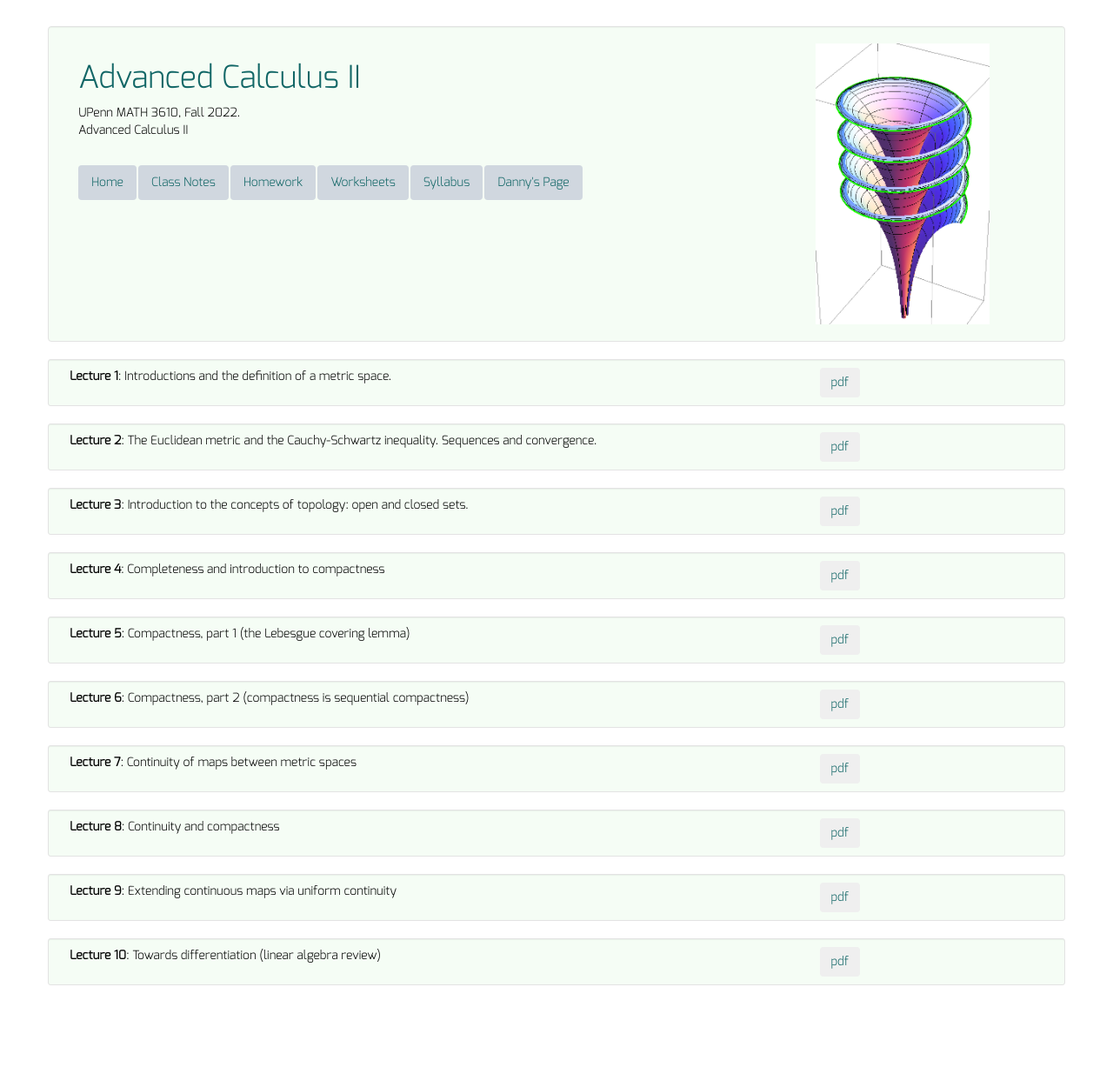
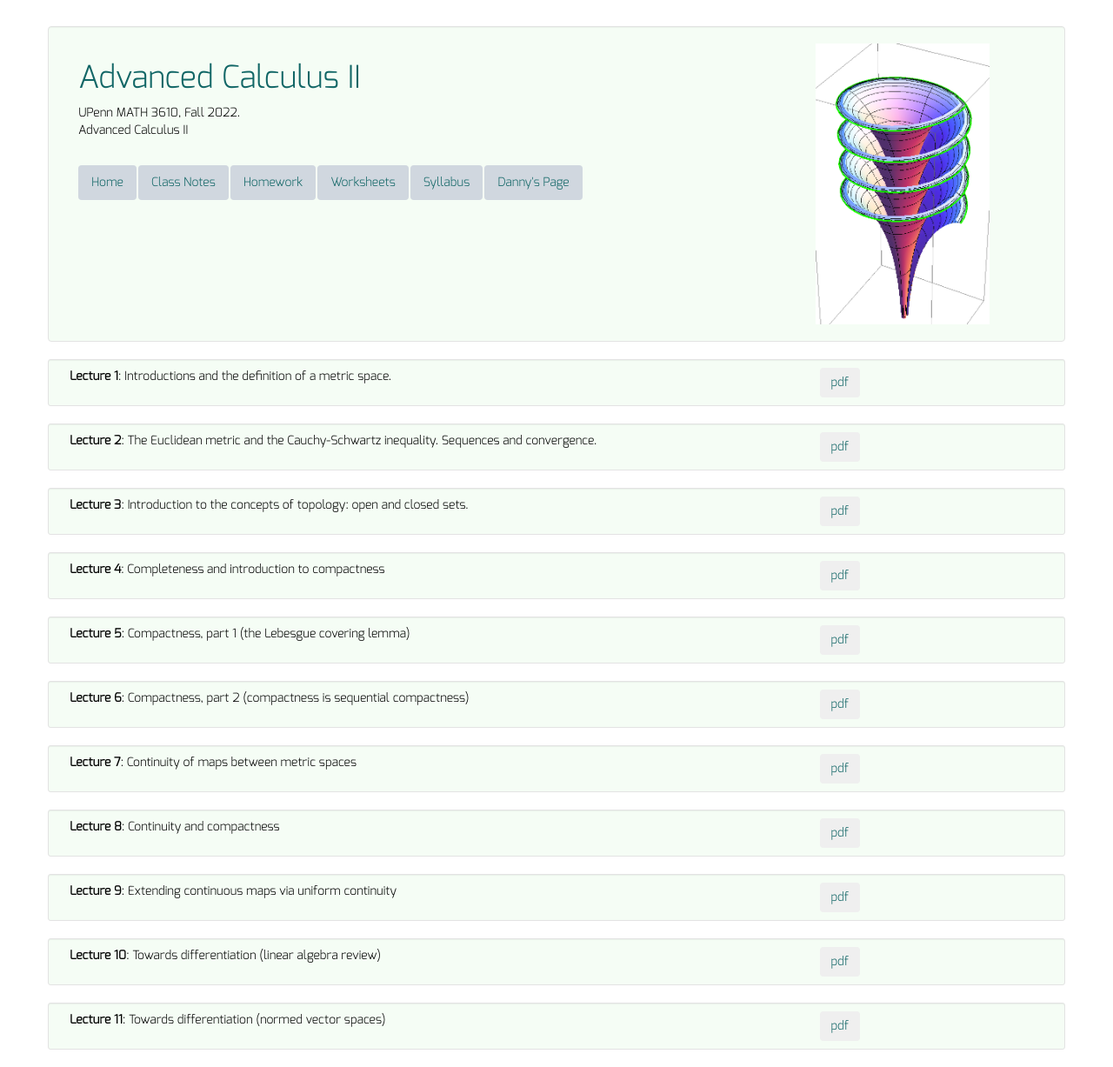
Before and after one commit to dkrashen/advancedcalc2, a Jekyll site: the page built from lectures/index.html, in a window 1280 px wide. Shown: the whole page at 87% size. Built offline with Jekyll 4.4.1, drawn with Linux system fonts in a browser that asks for light colours; before the commit the page ends 1153 px from its top, so only the background shows below that.

Commit message:
add lecture 11

```diff
--- a/_data/lectures.yml
+++ b/_data/lectures.yml
@@ -28,3 +28,6 @@
 - title: "Lecture 10"
   description: "Towards differentiation (linear algebra review)"
   filename: "lecture10.pdf"
+- title: "Lecture 11"
+  description: "Towards differentiation (normed vector spaces)"
+  filename: "lecture11.pdf"
```
Also changed, not shown: 1 other file.
